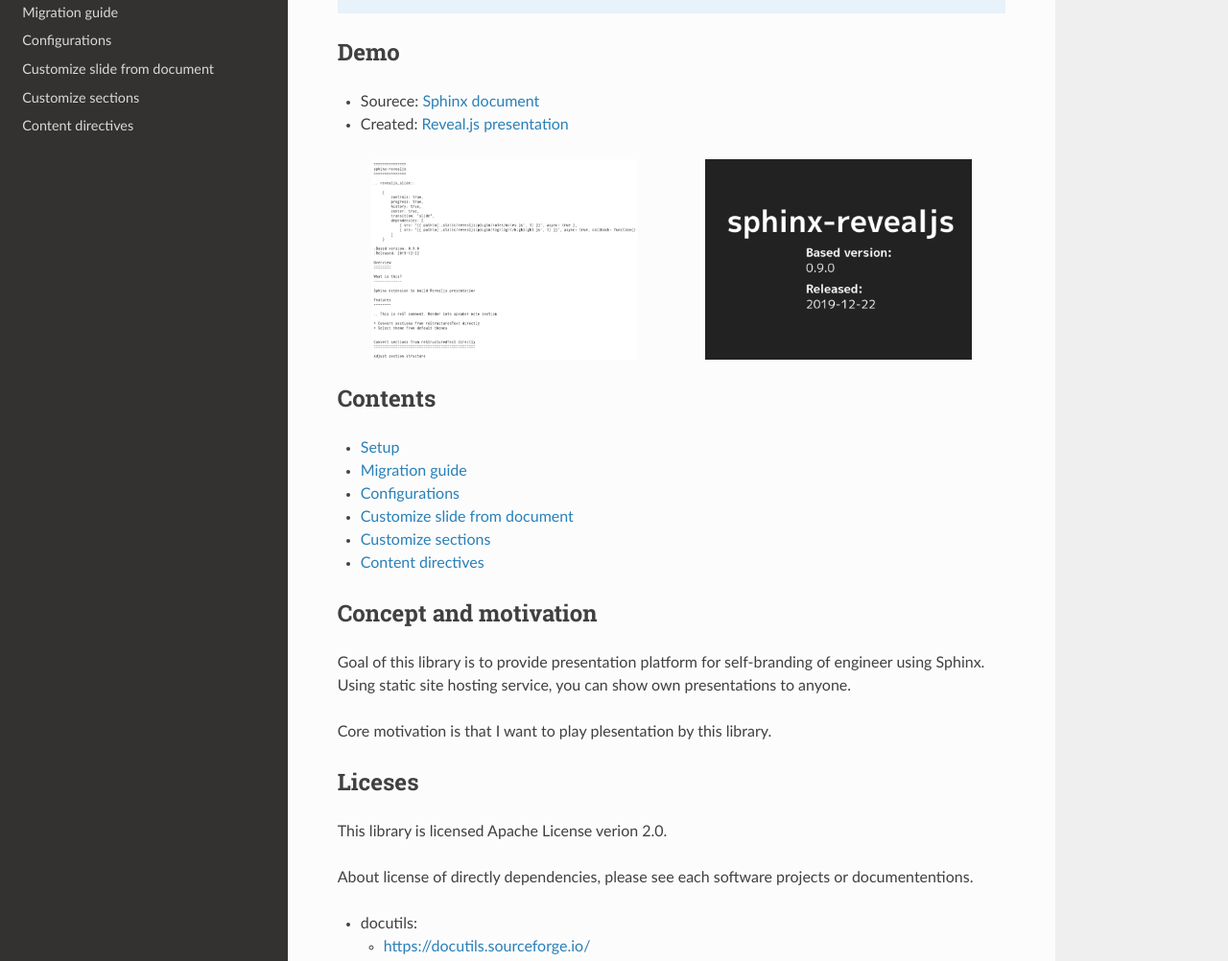
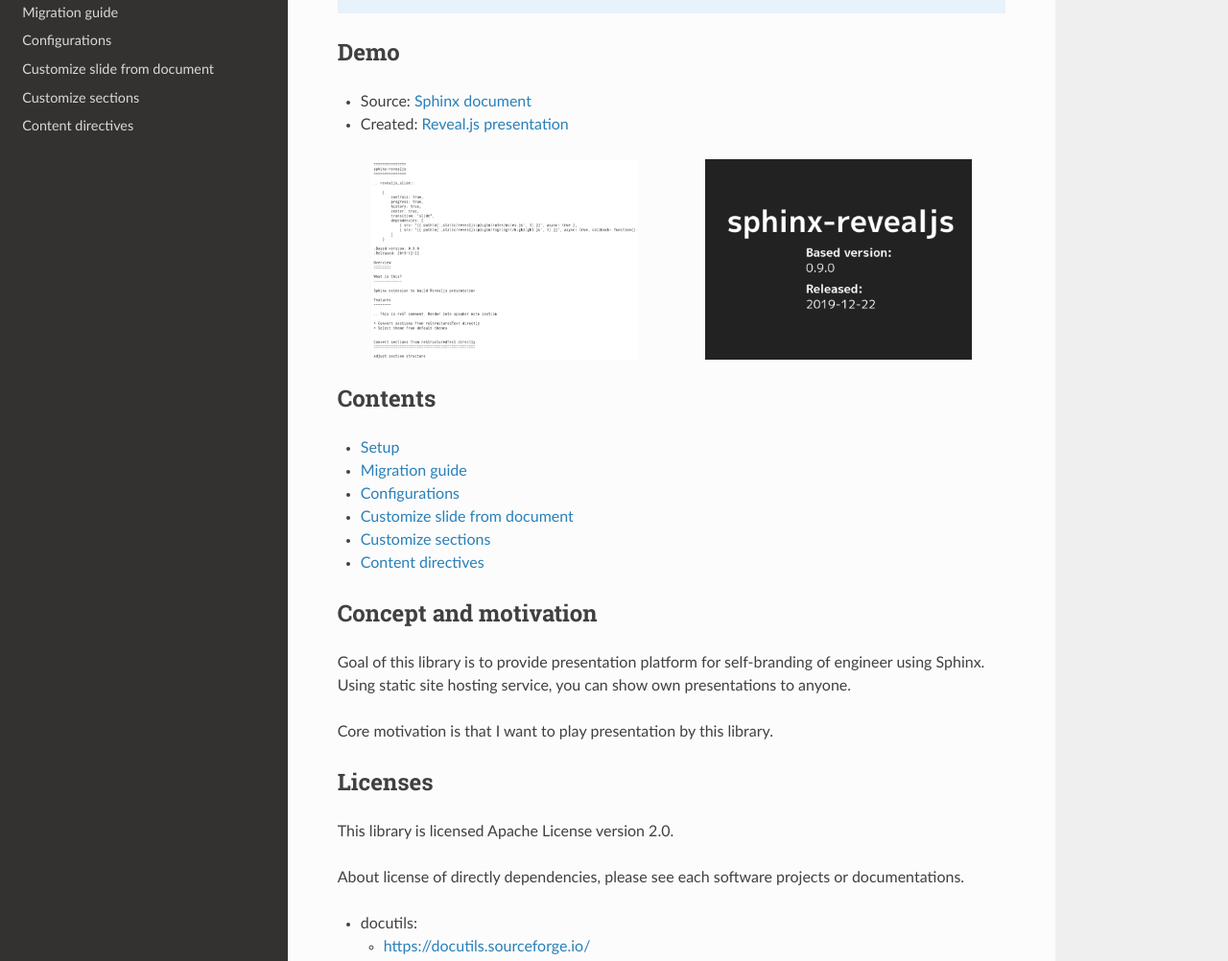
Before and after one commit to attakei/sphinx-revealjs, a Sphinx documentation site: the page built from docs/index.rst, in a window 1280 px wide and 1400 px high, scrolled down 310 px. Shown: the part 162-1164 px from the top of the window at 96% size. Built offline with Sphinx 7.4.7 and the Read the Docs theme 2.0.0, drawn with Linux system fonts in a browser that asks for light colours.

Commit message:
fix typos

```diff
--- a/docs/index.rst
+++ b/docs/index.rst
@@ -21,7 +21,7 @@
 Demo
 ====
 
-* Sourece: `Sphinx document <https://github.com/attakei/sphinx-revealjs/tree/master/demo>`_
+* Source: `Sphinx document <https://github.com/attakei/sphinx-revealjs/tree/master/demo>`_
 * Created: `Reveal.js presentation <https://attakei.github.io/sphinx-revealjs/>`_
 
 .. container:: flex
@@ -56,15 +56,15 @@
 for self-branding of engineer using Sphinx.
 Using static site hosting service, you can show own presentations to anyone.
 
-Core motivation is that I want to play plesentation by this library.
+Core motivation is that I want to play presentation by this library.
 
-Liceses
-=======
+Licenses
+========
 
-This library is licensed Apache License verion 2.0.
+This library is licensed Apache License version 2.0.
 
 About license of directly dependencies,
-please see each software projects or documententions.
+please see each software projects or documentations.
 
 * docutils:
 
```
